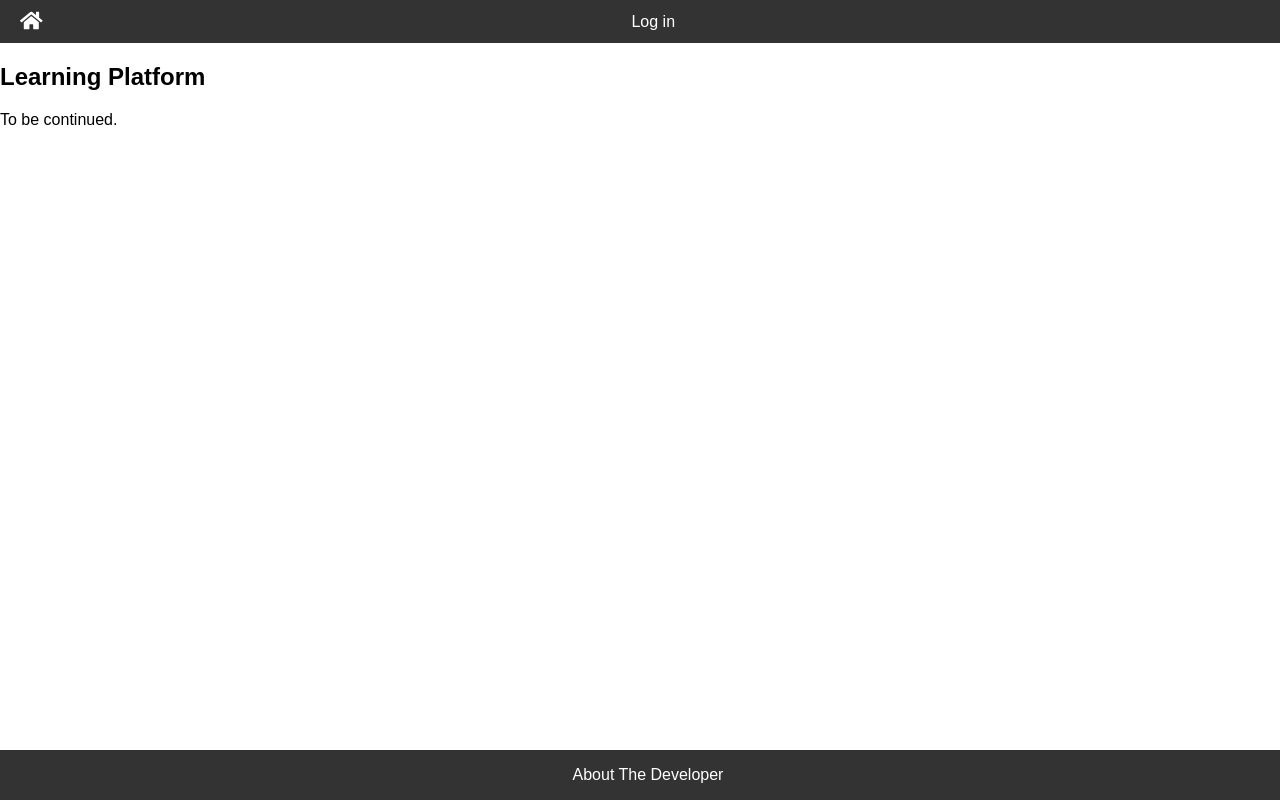
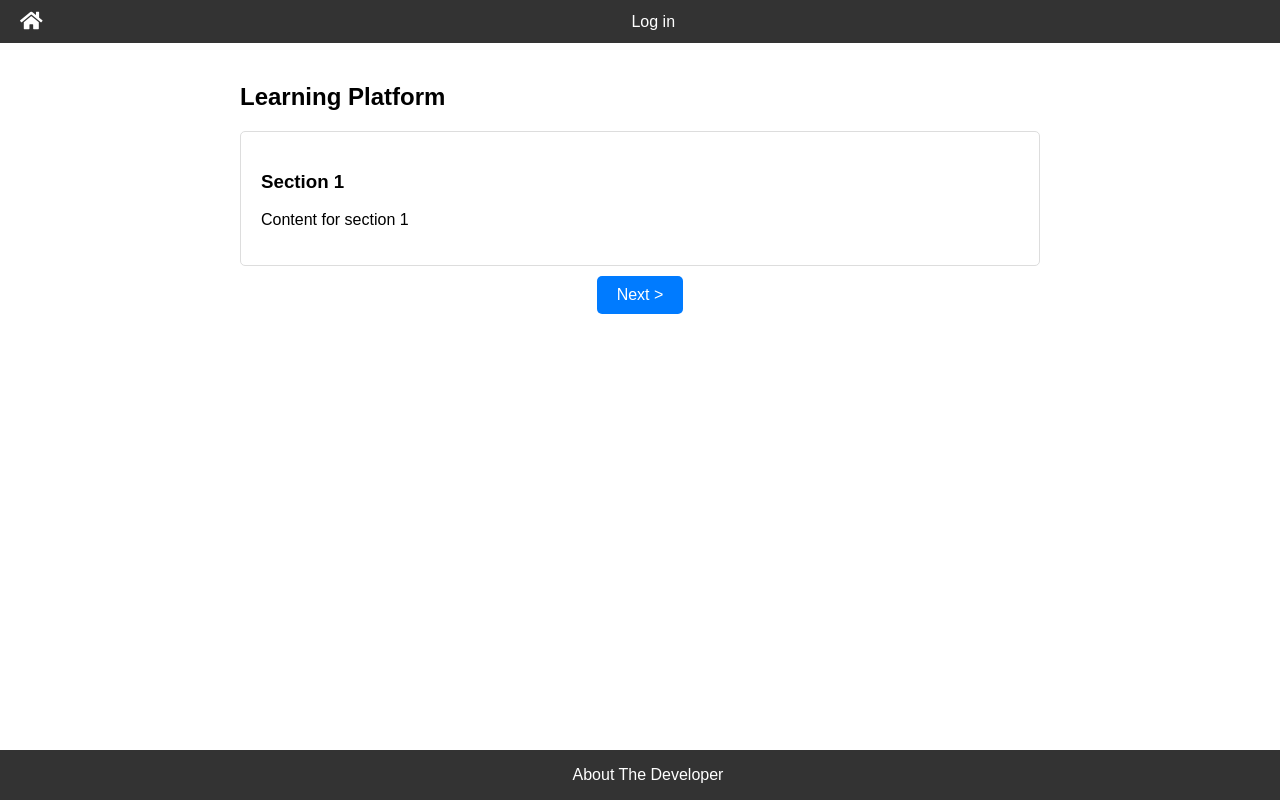
Before and after one commit to AnthonyQ98/Lock-and-Learn, a React (Create React App) app in the folder frontend/: page /learning-platform in a window 1280 px wide. Built offline with nearby package versions, Linux system fonts and the light colour scheme.

Commit message:
initial layout of the learning platform, using a list of dictionaries to contain section content

```diff
--- /dev/null
+++ b/frontend/src/components/Pages/LearningPlatform.css
@@ -0,0 +1,28 @@
+.learning-platform {
+    max-width: 800px;
+    margin: 0 auto;
+    padding: 20px;
+  }
+
+  .navigation {
+    display: flex;
+    justify-content: center;
+    margin-bottom: 20px;
+  }
+
+  .arrow-button {
+    background-color: #007bff;
+    color: #fff;
+    border: none;
+    padding: 10px 20px;
+    font-size: 16px;
+    border-radius: 5px;
+    cursor: pointer;
+    margin: 10px 10px;
+  }
+
+  .section {
+    border: 1px solid #ddd;
+    border-radius: 5px;
+    padding: 20px;
+  }
--- a/frontend/src/components/Pages/LearningPlatform.js
+++ b/frontend/src/components/Pages/LearningPlatform.js
@@ -1,10 +1,50 @@
-import React from 'react';
+import React, { useState } from 'react';
+import './LearningPlatform.css';
 
 const LearningPlatform = () => {
+  const [currentSection, setCurrentSection] = useState(0);
+
+  const sections = [
+    { title: 'Section 1', content: 'Content for section 1' },
+    { title: 'Section 2', content: 'Content for section 2' },
+    { title: 'Section 3', content: 'Content for section 3' },
+  ];
+
+  const goToNextSection = () => {
+    if (currentSection < sections.length - 1) {
+      setCurrentSection(currentSection + 1);
+    }
+  };
+
+  const goToPreviousSection = () => {
+    if (currentSection > 0) {
+      setCurrentSection(currentSection - 1);
+    }
+  };
+
   return (
-    <div>
+    <div className="learning-platform">
       <h2>Learning Platform</h2>
-      <p>To be continued.</p>
+      {/* Current section */}
+      <div className="section">
+        <h3>{sections[currentSection].title}</h3>
+        <p>{sections[currentSection].content}</p>
+      </div>
+
+      <div className="navigation">
+        {/* Previous section button */}
+        {currentSection > 0 && (
+          <button className="arrow-button" onClick={goToPreviousSection}>
+            &lt; Previous
+          </button>
+        )}
+        {/* Next section button */}
+        {currentSection < sections.length - 1 && (
+          <button className="arrow-button" onClick={goToNextSection}>
+            Next &gt;
+          </button>
+        )}
+      </div>
     </div>
   );
 };
```
